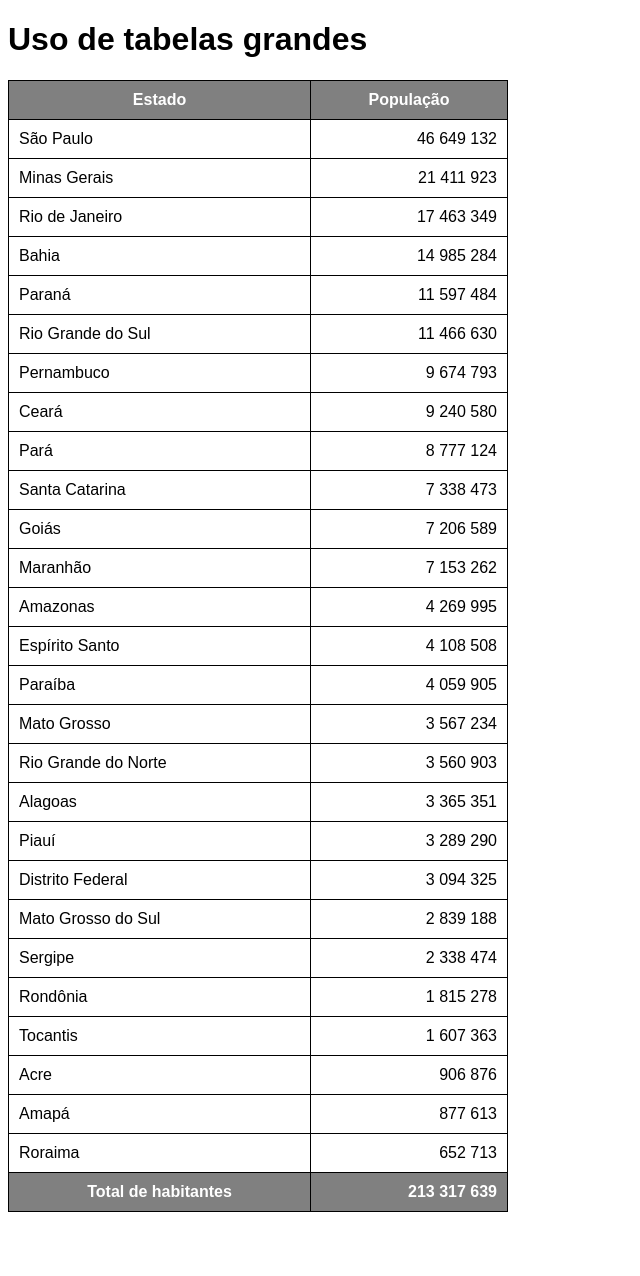
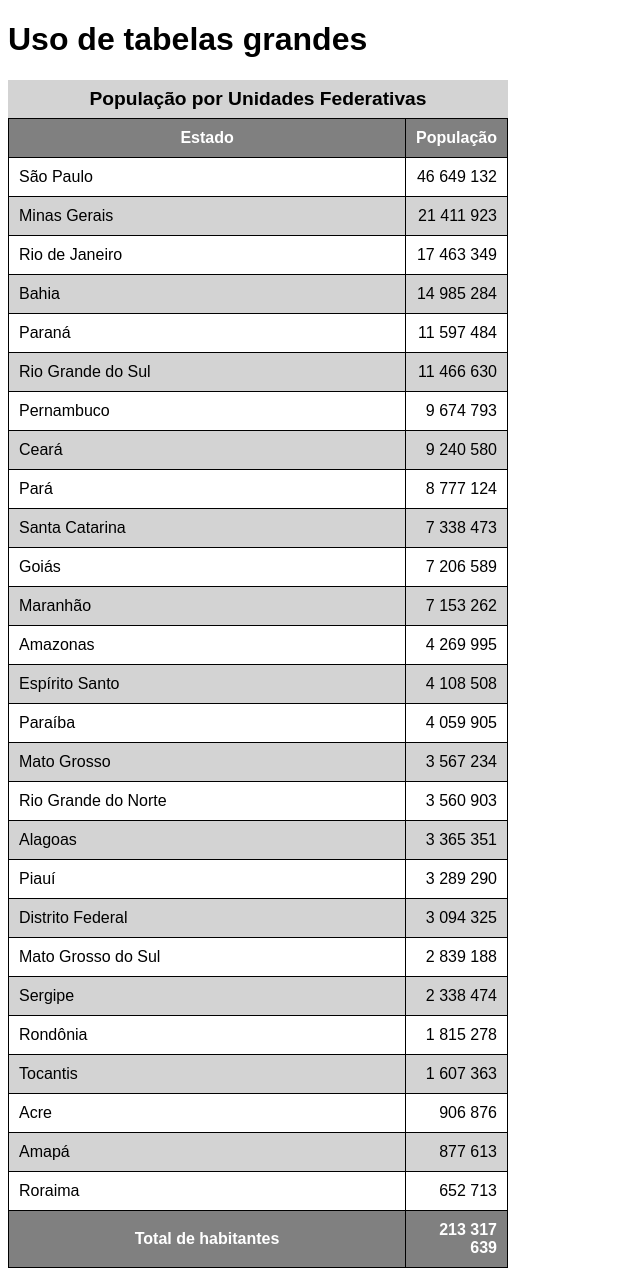
Before and after one commit to nogueirafelipe/html-css, a Jekyll site: the page exercicios/ex023/tabela002.html, which Jekyll copies as it is, in a window 1280 px wide. Shown: the whole page, without its empty margins (0-640 px from the left). Built offline with Jekyll 4.4.1, drawn with Linux system fonts in a browser that asks for light colours; before the commit the page ends 1220 px from its top, so only the background shows below that.

Commit message:
Atualizei tabela002.html

```diff
--- a/exercicios/ex023/tabela002.html
+++ b/exercicios/ex023/tabela002.html
@@ -16,6 +16,13 @@
             border-collapse: collapse;
         }
 
+        caption {
+            font-size: 1.2em;
+            font-weight: bold;
+            padding: 8px;
+            background-color: lightgrey;
+        }
+
         thead, tfoot {
             background-color: grey;
             color: white;
@@ -24,6 +31,18 @@
         td, th {
             padding: 10px;
             border: 1px solid black;
+        }
+
+        th#pop {
+            width: 50px;
+        }
+
+        tbody > tr:nth-child(odd) { /* 2n-1 */
+            background-color: white;
+        }
+
+        tbody > tr:nth-child(even) { /* 2n */
+            background-color: lightgrey;
         }
 
         .num {
@@ -51,10 +70,11 @@
 
     <main>
         <table>
+            <caption>População por Unidades Federativas</caption>
             <thead>
                 <tr>
-                    <th>Estado</th>
-                    <th>População</th>
+                    <th scope="col">Estado</th>
+                    <th scope="col" id="pop">População</th>
                 </tr>
             </thead>
 
@@ -171,7 +191,7 @@
 
             <tfoot>
                 <tr>
-                    <th>Total de habitantes</th>
+                    <th scope="row">Total de habitantes</th>
                     <td class="num"><strong>213 317 639</strong></td>
                 </tr>
             </tfoot>
```
